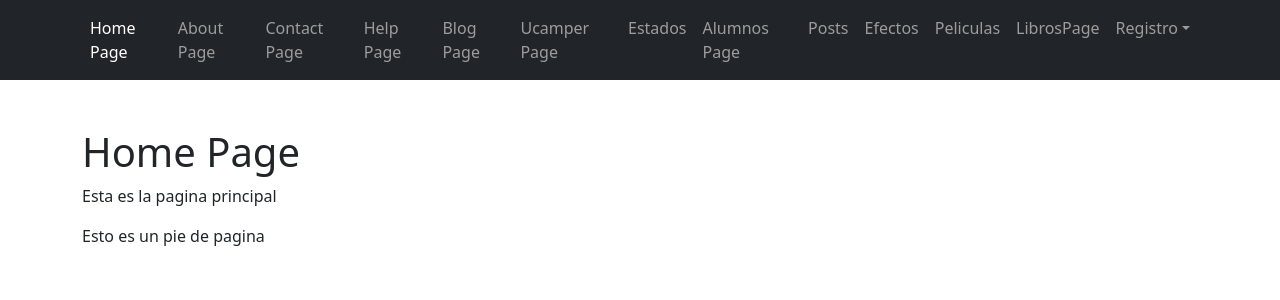
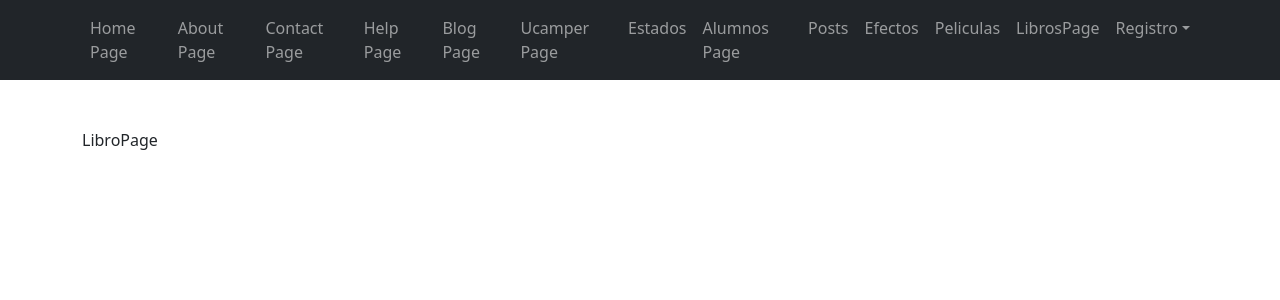
Before and after one commit to ArticislandOfficial/1.demo-app, a React (Create React App) app: page /libro in a window 1280 px wide. Before the commit this address led to /. Shown: the top 300 px of the page. Built offline with nearby package versions, Linux system fonts and the light colour scheme.

Commit message:
Pagina por libro

```diff
--- /dev/null
+++ b/src/pages/LibroPage.jsx
@@ -0,0 +1,9 @@
+import React from 'react'
+
+const LibroPage = () => {
+  return (
+    <div>LibroPage</div>
+  )
+}
+
+export default LibroPage
--- a/src/routers/AppRouter.jsx
+++ b/src/routers/AppRouter.jsx
@@ -24,6 +24,7 @@ import PeliculaPage from "../pages/PeliculaPage";
 import RegistrarUsuario from "../pages/RegistrarUsuario";
 import LoginPage from "../pages/LoginPage";
 import LibrosPage from "../pages/LibrosPage";
+import LibroPage from "../pages/LibroPage";
 
 const AppRouter = () => {
   return (
@@ -60,6 +61,7 @@ const AppRouter = () => {
           <Route path="/registrar-usuario" element={<RegistrarUsuario />} />
           <Route path="/login" element={<LoginPage />} />
           <Route path="/libros" element={<LibrosPage />} />
+          <Route path="/libro" element={<LibroPage />} />
 
 
           <Route path="*" element={<Navigate to="/" />} />
```
